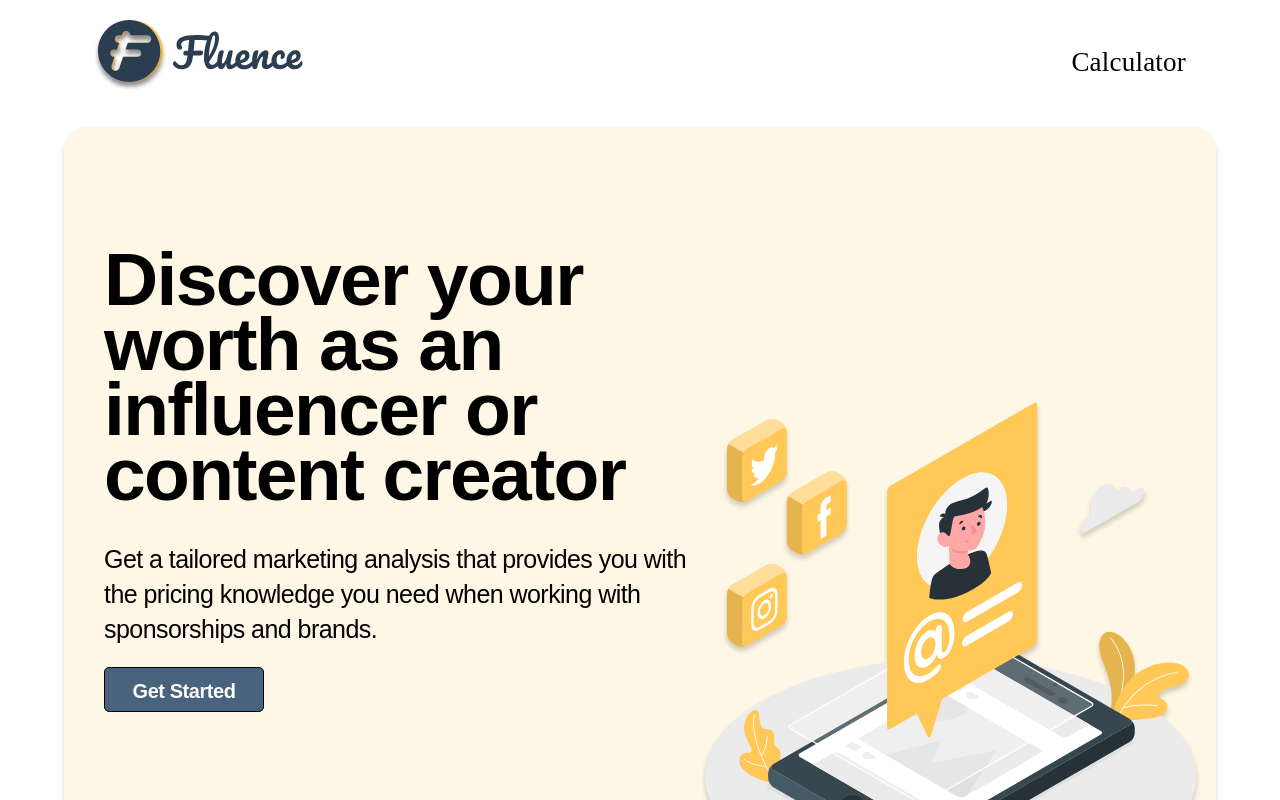
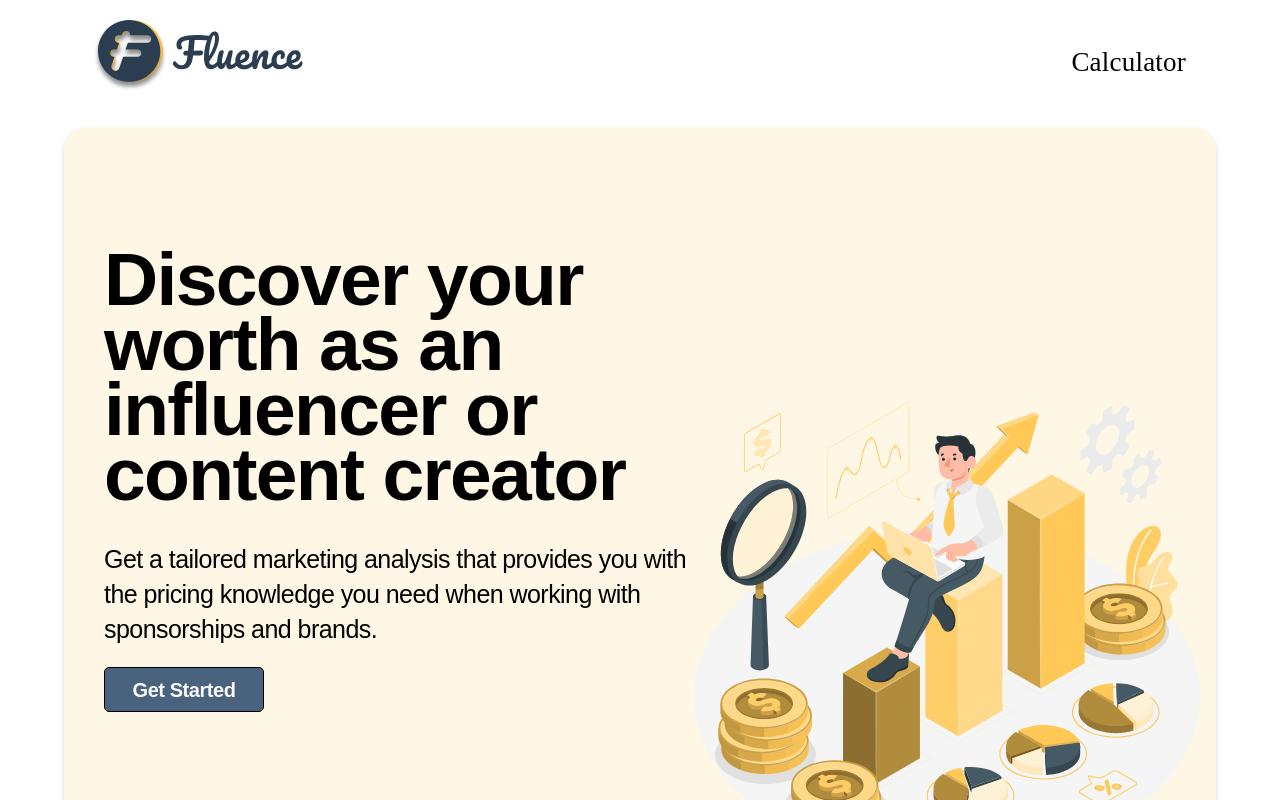
Before and after one commit to Co-Lab-You-Belong-in-Tech/fluence, a React (Create React App) app: page / in a window 1280 px wide. Shown: the top 800 px of the page. Built offline with nearby package versions, Linux system fonts and the light colour scheme.

Commit message:
update button

```diff
--- a/public/index.html
+++ b/public/index.html
@@ -6,7 +6,7 @@
     <link rel="icon" href="%PUBLIC_URL%/favicon.ico" />
     <meta name="viewport" content="width=device-width, initial-scale=1" />
     <meta name="theme-color" content="#000000" />
-    <meta name="description" content="Web site created using create-react-app" />
+    <meta name="description" content="Discover your worth as an influencer or content creator" />
     <link rel="apple-touch-icon" href="%PUBLIC_URL%/logo192.png" />
     <!--
       manifest.json provides metadata used when your web app is installed on a
--- a/src/components/Home/Home.js
+++ b/src/components/Home/Home.js
@@ -1,5 +1,5 @@
 import { Link } from 'react-router-dom';
-import headerImage from '../../assets/header-image.svg';
+import amico from '../../assets/amico.svg';
 import resume from '../../assets/resume.svg';
 import charts from '../../assets/charts.svg';
 import dashboard from '../../assets/dashboard.svg';
@@ -16,11 +16,11 @@ const Home = () => (
           Get a tailored marketing analysis that provides you with the pricing
           knowledge you need when working with sponsorships and brands.
         </p>
-        <Link to="/calculator">
-          <button type="submit">Get Started</button>
+        <Link to="/calculator" className="get-started">
+          Get Started
         </Link>
       </div>
-      <img src={headerImage} alt="" />
+      <img src={amico} alt="" />
     </header>
     <section className="how-it-works">
       <h2>How it works</h2>
@@ -75,8 +75,8 @@ const Home = () => (
     </section>
     <section className="cta-section wrapper">
       <p>Are you ready to take control of your personal brand?</p>
-      <Link to="/calculator">
-        <button type="submit">Get Started</button>
+      <Link to="/calculator" className="get-started">
+        Get Started
       </Link>
     </section>
     <footer className="wrapper">
--- a/src/index.css
+++ b/src/index.css
@@ -95,18 +95,18 @@ header p {
     margin: 35px 0 20px;
 }
 
-header button,
-.cta-section button {
+header .get-started,
+.cta-section .get-started {
+    background-color: #49627D;
     color: #FAFAFA;
-    background-color: #49627D;
     border: 1px solid black;
     border-radius: 5px;
+    display: block;
     width: 160px;
     height: 45px;
-    font-weight: 600;
+    text-align: center;
     line-height: 4.4rem;
     letter-spacing: -0.022em;
-    cursor: pointer;
 }
 
 header img {
@@ -199,8 +199,7 @@ header img {
     margin: 0 230px 40px 230px;
 }
 
-.cta-section button {
-    display: block;
+.cta-section .get-started {
     margin: 0 auto;
 }
 
```
Also changed, not shown: src/assets/amico.svg (added), src/assets/header-image.svg (deleted).
